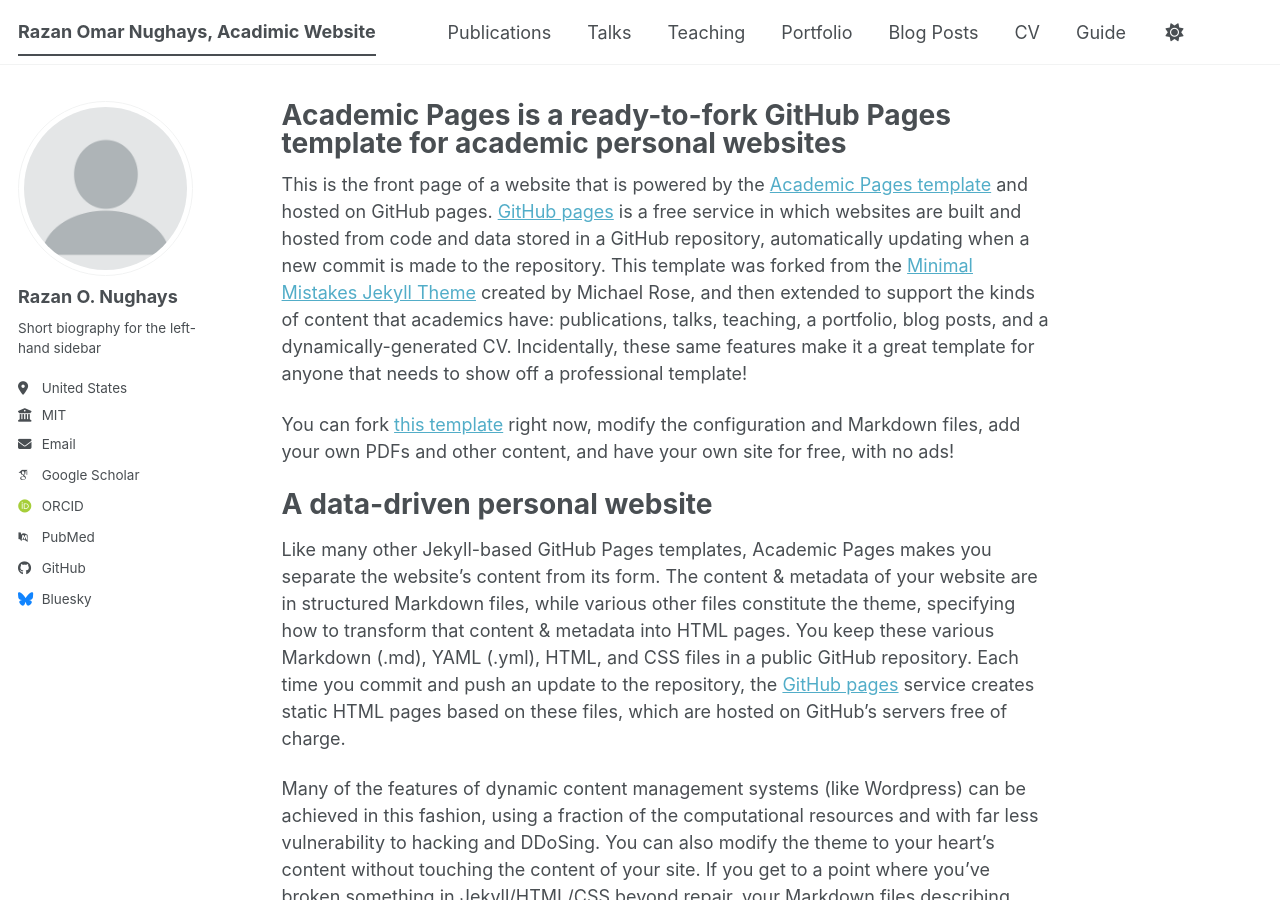
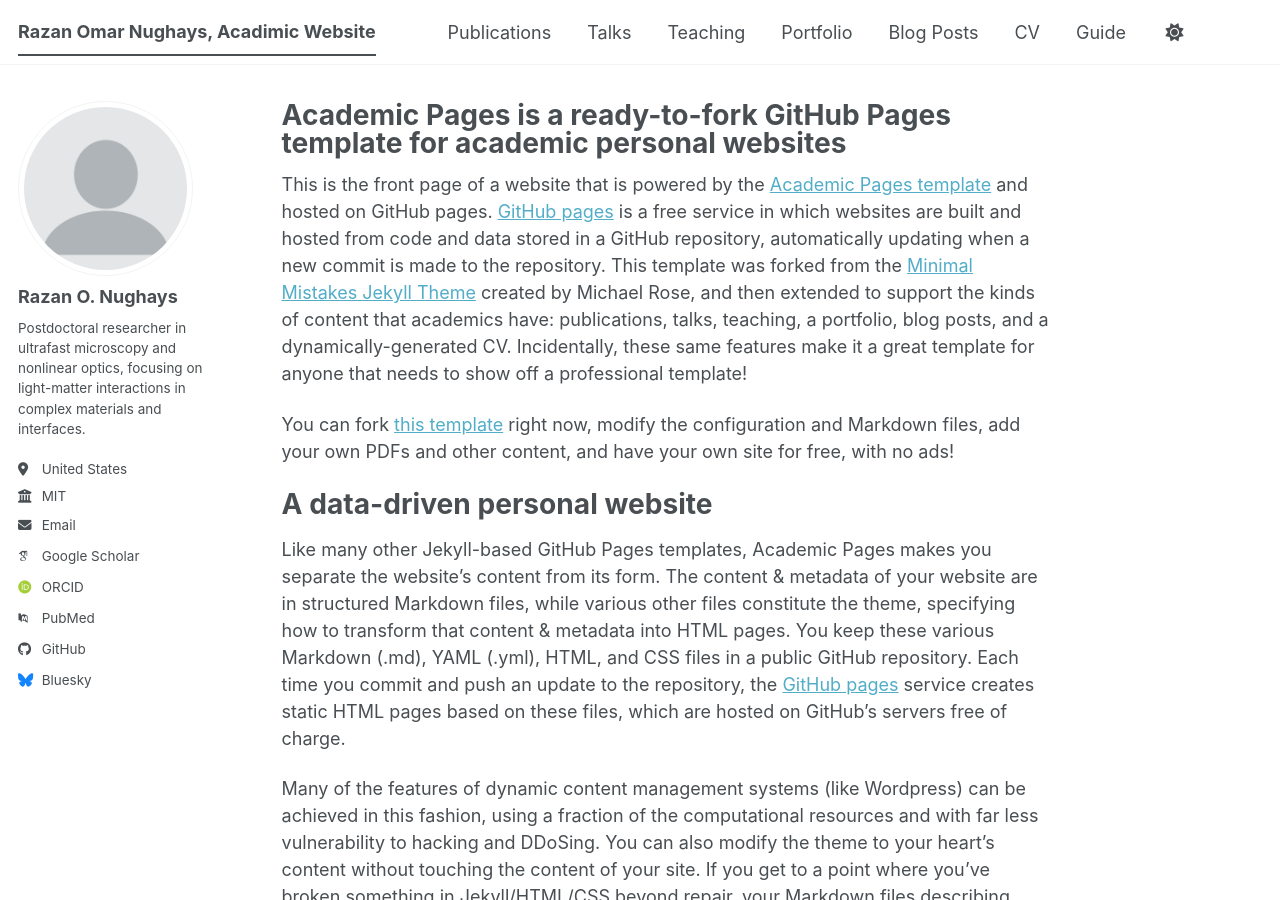
Before and after one commit to RazanNughays/RazanNughays.github.io, a Jekyll site: the page built from _pages/about.md, in a window 1280 px wide and 900 px high. Built offline with Jekyll 4.4.1, drawn with Linux system fonts in a browser that asks for light colours; some web fonts are replaced; a script bundle is joined from its source files by our own code; library files that are not in the unit come from our copies.

Commit message:
Update _config.yml

```diff
--- a/_config.yml
+++ b/_config.yml
@@ -26,7 +26,7 @@ author:
   avatar           : "profile.png"
   name             : "Razan O. Nughays"
   pronouns         : # example: "she/her"
-  bio              : "Short biography for the left-hand sidebar"
+  bio              : "Postdoctoral researcher in ultrafast microscopy and nonlinear optics, focusing on light-matter interactions in complex materials and interfaces."
   location         : "United States"
   employer         : "MIT"
   uri              : # URL
```
